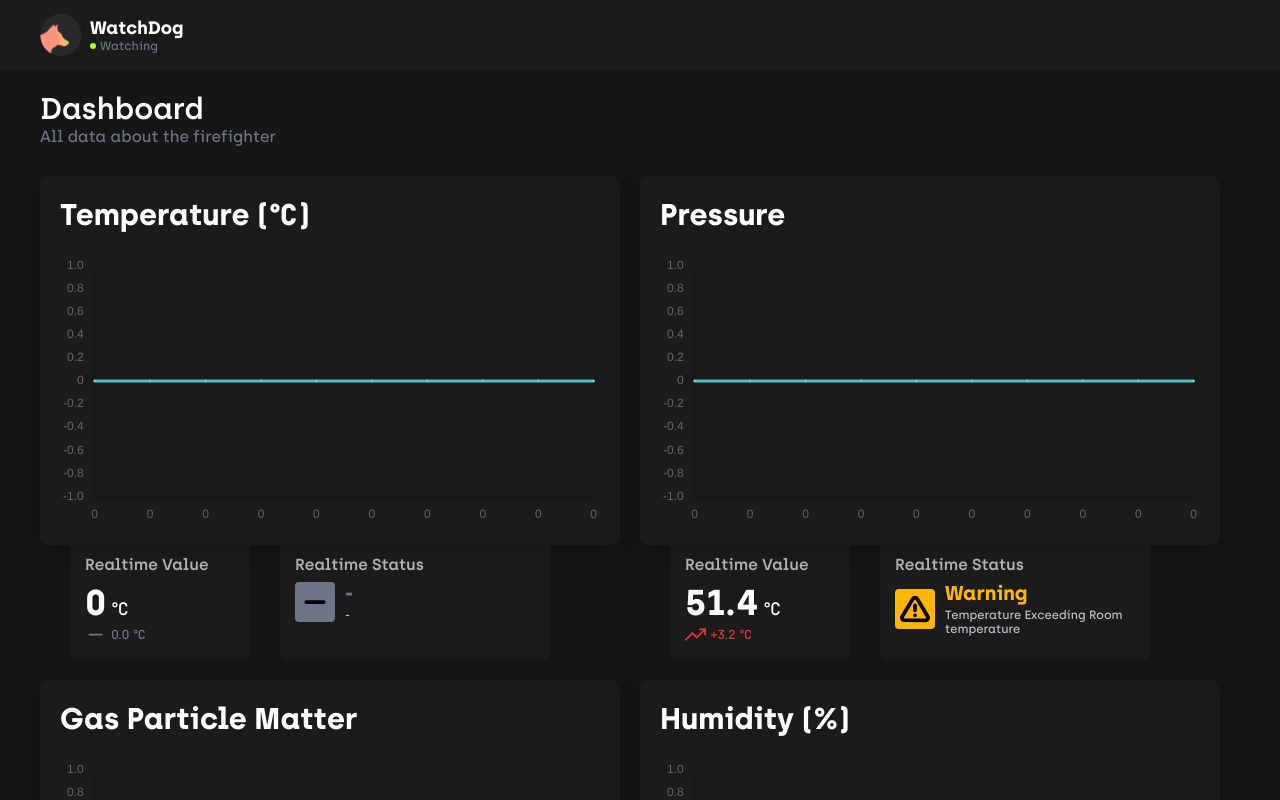
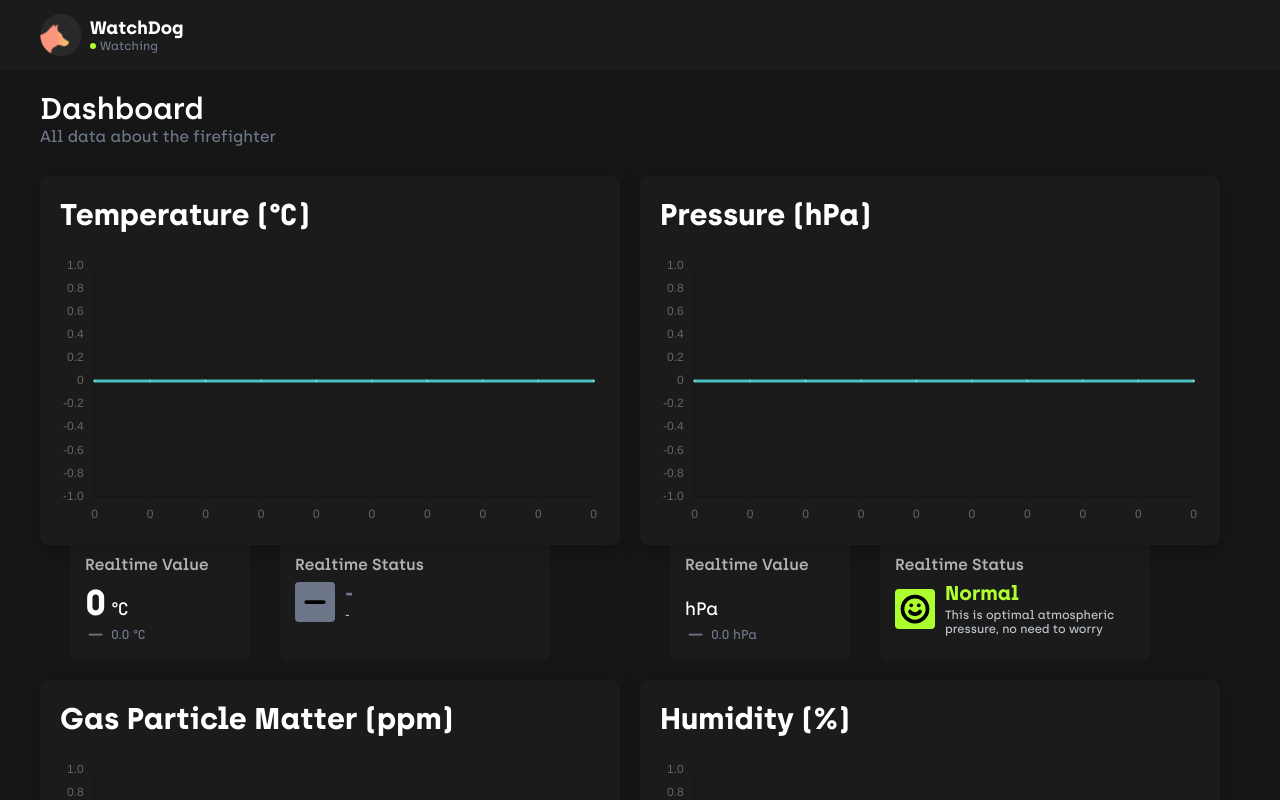
Before and after one commit to sanvishal/watchdog, a React (Create React App) app: page / in a window 1280 px wide. Both pictures are taken after a click on the button "Connect". Shown: the top 800 px of the page. Built offline with nearby package versions, Linux system fonts and the light colour scheme; no server answers; the database is empty.

Commit message:
added units and thresholds for gas and pressure charts

```diff
--- a/src/charts/GasChart.js
+++ b/src/charts/GasChart.js
@@ -5,7 +5,16 @@ import firebaseConfig from "../config/firebaseConfig";
 import { firebaseRefPaths } from "../config/dbConstants";
 import { getDatabasePath } from "../utils/helpers";
 import { Line } from "react-chartjs-2";
-import { AlertTriangle, TrendingUp } from "react-feather";
+import {
+  AlertTriangle,
+  HelpCircle,
+  Meh,
+  Minus,
+  Smile,
+  TrendingDown,
+  TrendingUp,
+} from "react-feather";
+import { constants } from "../config/naturalConstants";
 
 const options = {
   responsive: true,
@@ -68,6 +77,7 @@ class GasChart extends React.Component {
         },
       ],
     },
+    realtimeValue: 0,
   };
 
   changeLabel() {
@@ -153,6 +163,7 @@ class GasChart extends React.Component {
           if (snapshot.exists()) {
             const val = snapshot.val();
             console.log(val);
+            this.setState({ realtimeValue: val });
             let altitudeDataqueue = this.queueValues(
               this.state.altitudeData,
               Number(val),
@@ -177,12 +188,60 @@ class GasChart extends React.Component {
     }
   };
 
+  getStatusColor(realtimeDifference) {
+    return realtimeDifference === 0
+      ? "#6D7688"
+      : realtimeDifference > 0
+      ? "#EB3538"
+      : "greenyellow";
+  }
+
+  getRealtimeStatus(realtimeValue) {
+    const { normalGas, higherGas } = constants.gas;
+    if (realtimeValue === 0) {
+      return {
+        title: "-",
+        subtitle: "-",
+        color: "#6D7688",
+        jsx: <Minus />,
+      };
+    }
+    if (realtimeValue <= normalGas) {
+      return {
+        title: "Normal",
+        subtitle: "This particulate ppm is pretty normal, no need to worry",
+        color: "greenyellow",
+        jsx: <Smile />,
+      };
+    } else if (realtimeValue > normalGas && realtimeValue <= higherGas) {
+      return {
+        title: "Warning",
+        subtitle: "Increased particulate matter detected!",
+        color: "#FFB600",
+        jsx: <Meh />,
+      };
+    }
+
+    return {
+      title: "Alert",
+      subtitle: "High particulate matter detected, take measures",
+      color: "#EB3538",
+      jsx: <AlertTriangle />,
+    };
+  }
+
   render() {
+    const { altitudeData, realtimeValue } = this.state;
+    let realtimeDifference =
+      altitudeData[0] && altitudeData[1]
+        ? altitudeData[0] - altitudeData[1]
+        : 0;
+    let realtimeStatus = this.getRealtimeStatus(realtimeValue);
     if (this.state.isConnected) {
       return (
         <React.Fragment>
           <div class="chart">
-            <div class="title">{this.props.name}</div>
+            <div class="title">{this.props.name} (ppm)</div>
             <Line
               ref={(reference) => (this.chartReference = reference)}
               data={this.state.altitudeChart}
@@ -193,25 +252,44 @@ class GasChart extends React.Component {
             <div class="realtime-value badge">
               <div class="title">Realtime Value</div>
               <div class="value">
-                51.4
-                <span class="unit"> °C</span>
+                {this.state.realtimeValue}
+                <span class="unit"> ppm</span>
               </div>
               <div class="trend">
-                <TrendingUp />
-                <span class="value">+3.2 °C</span>
+                {realtimeDifference === 0 ? (
+                  <Minus color={this.getStatusColor(realtimeDifference)} />
+                ) : realtimeDifference > 0 ? (
+                  <TrendingUp color={this.getStatusColor(realtimeDifference)} />
+                ) : (
+                  <TrendingDown
+                    color={this.getStatusColor(realtimeDifference)}
+                  />
+                )}
+                <span
+                  class="value"
+                  style={{ color: this.getStatusColor(realtimeDifference) }}
+                >
+                  {realtimeDifference > 0
+                    ? "+" + realtimeDifference.toFixed(1)
+                    : realtimeDifference.toFixed(1)}{" "}
+                  ppm
+                </span>
               </div>
             </div>
             <div class="realtime-status badge">
               <div class="title">Realtime Status</div>
               <div class="status-container">
-                <div class="status-icon">
-                  <AlertTriangle />
+                <div
+                  class="status-icon"
+                  style={{ background: realtimeStatus.color }}
+                >
+                  {realtimeStatus.jsx}
                 </div>
                 <div class="status">
-                  <div class="title">Warning</div>
-                  <div class="sub-title">
-                    Temperature Exceeding Room temperature
+                  <div class="title" style={{ color: realtimeStatus.color }}>
+                    {realtimeStatus.title}
                   </div>
+                  <div class="sub-title">{realtimeStatus.subtitle}</div>
                 </div>
               </div>
             </div>
--- a/src/charts/PressureChart.js
+++ b/src/charts/PressureChart.js
@@ -5,7 +5,15 @@ import firebaseConfig from "../config/firebaseConfig";
 import { firebaseRefPaths } from "../config/dbConstants";
 import { getDatabasePath } from "../utils/helpers";
 import { Line } from "react-chartjs-2";
-import { AlertTriangle, TrendingUp } from "react-feather";
+import {
+  AlertTriangle,
+  TrendingUp,
+  Meh,
+  Minus,
+  Smile,
+  TrendingDown,
+} from "react-feather";
+import { constants } from "../config/naturalConstants";
 
 const options = {
   responsive: true,
@@ -67,6 +75,7 @@ class PressureChart extends React.Component {
           data: [0, 0, 0, 0, 0, 0, 0, 0, 0, 0],
         },
       ],
+      realtimeValue: 0,
     },
   };
 
@@ -151,8 +160,8 @@ class PressureChart extends React.Component {
         .ref(getDatabasePath(firebaseRefPaths.pressure))
         .on("value", (snapshot) => {
           if (snapshot.exists()) {
-            const val = snapshot.val();
-            console.log(val);
+            const val = snapshot.val() * 0.01;
+            this.setState({ realtimeValue: val });
             let altitudeDataqueue = this.queueValues(
               this.state.altitudeData,
               Number(val),
@@ -177,12 +186,66 @@ class PressureChart extends React.Component {
     }
   };
 
+  getStatusColor(realtimeDifference) {
+    return realtimeDifference === 0
+      ? "#6D7688"
+      : realtimeDifference > 0
+      ? "#FFB600"
+      : "#FFB600";
+  }
+
+  getRealtimeStatus(realtimeValue) {
+    const { lowPressure, highPressure } = constants.pressure;
+    if (realtimeValue === 0) {
+      return {
+        title: "-",
+        subtitle: "-",
+        color: "#6D7688",
+        jsx: <Minus />,
+      };
+    }
+    if (realtimeValue >= lowPressure && realtimeValue <= highPressure) {
+      return {
+        title: "Normal",
+        subtitle: "This is optimal atmospheric pressure, no need to worry",
+        color: "greenyellow",
+        jsx: <Smile />,
+      };
+    } else if (realtimeValue < lowPressure) {
+      return {
+        title: "Warning",
+        subtitle: "Low pressure detected, fire can spread more!",
+        color: "#FFB600",
+        jsx: <Meh />,
+      };
+    } else if (realtimeValue > highPressure) {
+      return {
+        title: "Warning",
+        subtitle: "High pressure detected, fire can rise in hight!",
+        color: "#FFB600",
+        jsx: <Meh />,
+      };
+    }
+    return {
+      title: "Normal",
+      subtitle: "This is optimal atmospheric pressure, no need to worry",
+      color: "greenyellow",
+      jsx: <Smile />,
+    };
+  }
+
   render() {
+    const { altitudeData, realtimeValue } = this.state;
+    let realtimeDifference =
+      altitudeData[0] && altitudeData[1]
+        ? altitudeData[0] - altitudeData[1]
+        : 0;
+    let realtimeStatus = this.getRealtimeStatus(realtimeValue);
     if (this.state.isConnected) {
       return (
         <React.Fragment>
           <div class="chart">
-            <div class="title">{this.props.name}</div>
+            <div class="title">{this.props.name} (hPa)</div>
             <Line
               ref={(reference) => (this.chartReference = reference)}
               data={this.state.altitudeChart}
@@ -193,25 +256,45 @@ class PressureChart extends React.Component {
             <div class="realtime-value badge">
               <div class="title">Realtime Value</div>
               <div class="value">
-                51.4
-                <span class="unit"> °C</span>
+                {this.state.realtimeValue &&
+                  this.state.realtimeValue.toFixed(1)}
+                <span class="unit"> hPa</span>
               </div>
               <div class="trend">
-                <TrendingUp />
-                <span class="value">+3.2 °C</span>
+                {realtimeDifference === 0 ? (
+                  <Minus color={this.getStatusColor(realtimeDifference)} />
+                ) : realtimeDifference > 0 ? (
+                  <TrendingUp color={this.getStatusColor(realtimeDifference)} />
+                ) : (
+                  <TrendingDown
+                    color={this.getStatusColor(realtimeDifference)}
+                  />
+                )}
+                <span
+                  class="value"
+                  style={{ color: this.getStatusColor(realtimeDifference) }}
+                >
+                  {realtimeDifference > 0
+                    ? "+" + realtimeDifference.toFixed(1)
+                    : realtimeDifference.toFixed(1)}{" "}
+                  hPa
+                </span>
               </div>
             </div>
             <div class="realtime-status badge">
               <div class="title">Realtime Status</div>
               <div class="status-container">
-                <div class="status-icon">
-                  <AlertTriangle />
+                <div
+                  class="status-icon"
+                  style={{ background: realtimeStatus.color }}
+                >
+                  {realtimeStatus.jsx}
                 </div>
                 <div class="status">
-                  <div class="title">Warning</div>
-                  <div class="sub-title">
-                    Temperature Exceeding Room temperature
+                  <div class="title" style={{ color: realtimeStatus.color }}>
+                    {realtimeStatus.title}
                   </div>
+                  <div class="sub-title">{realtimeStatus.subtitle}</div>
                 </div>
               </div>
             </div>
--- a/src/config/naturalConstants.js
+++ b/src/config/naturalConstants.js
@@ -8,4 +8,12 @@ export const constants = {
     lowerHumidity: 30,
     dangerHumidity: 20,
   },
+  pressure: {
+    lowPressure: 1100,
+    highPressure: 1200,
+  },
+  gas: {
+    normalGas: 500,
+    higherGas: 700,
+  },
 };
```
